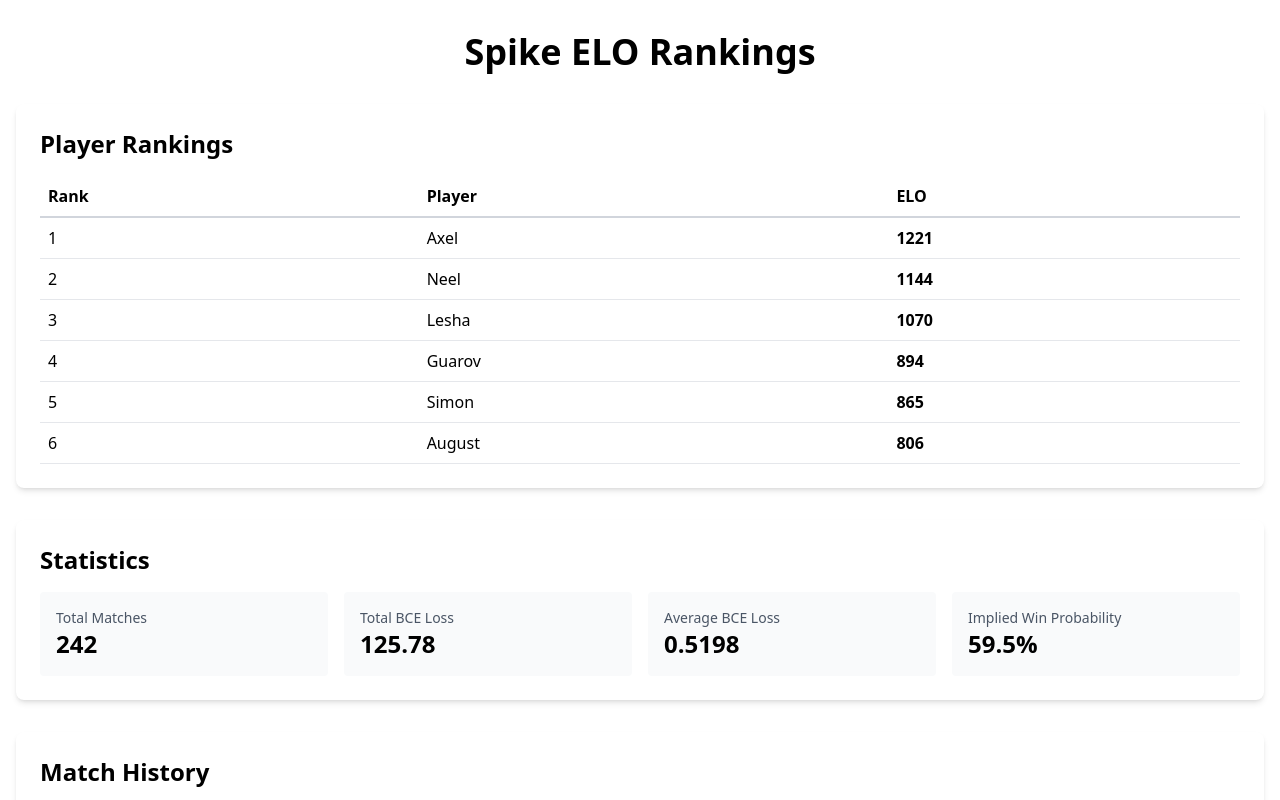
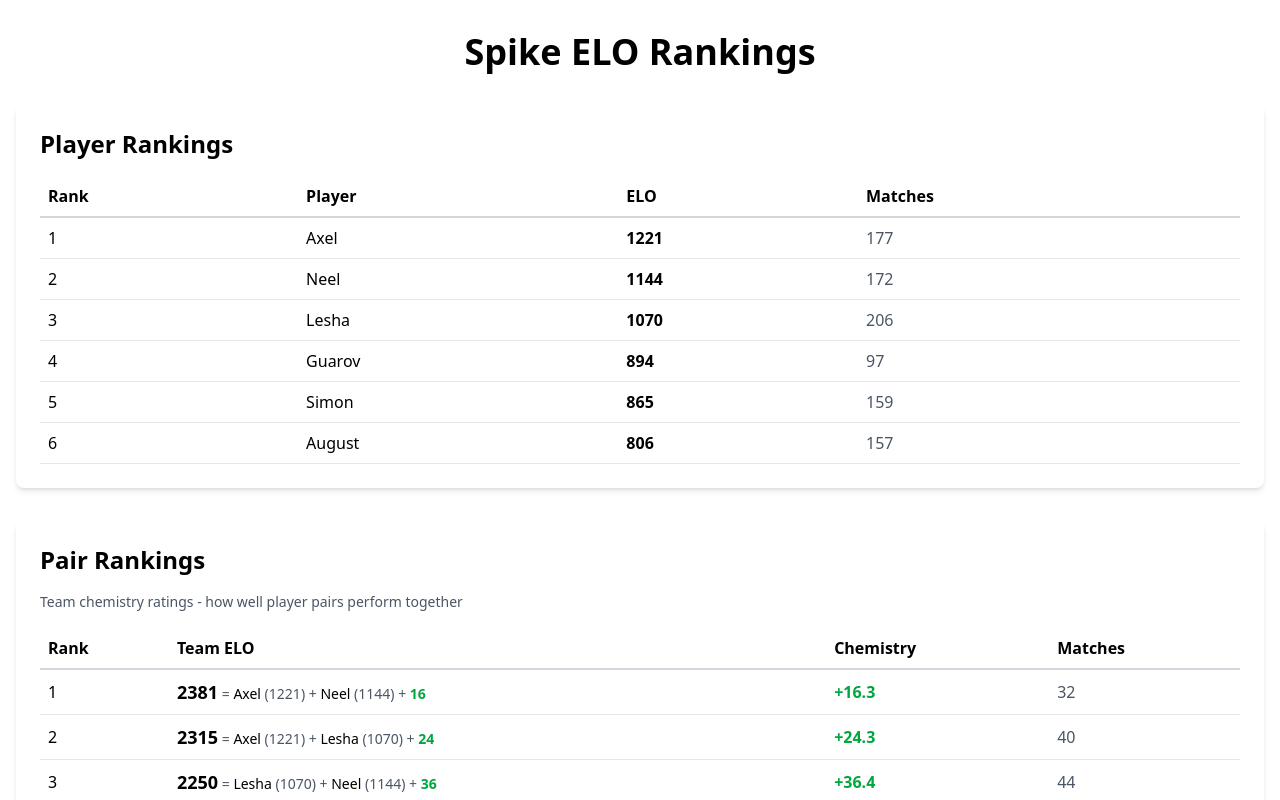
Before and after one commit to thetazero/spklo, a React (Vite) app: page / in a window 1280 px wide. Shown: the top 800 px of the page. Built offline with nearby package versions, Linux system fonts and the light colour scheme.

Commit message:
display things better

```diff
--- a/src/App.tsx
+++ b/src/App.tsx
@@ -3,6 +3,8 @@ import { loadMatches } from './data/load'
 import { createEngine, type EngineAndMatches } from './engine/main'
 import { MatchTable } from './components/MatchTable'
 import { StatisticsCard } from './components/StatisticsCard'
+import { PlayerRankings } from './components/PlayerRankings'
+import { PairRankings } from './components/PairRankings'
 
 function App() {
   const [engineData, setEngineData] = useState<EngineAndMatches | null>(null)
@@ -28,34 +30,13 @@ function App() {
   if (error) return <div className="p-8 text-red-600">Error: {error}</div>
   if (!engineData) return <div className="p-8">No data</div>
 
-  const sortedPlayers = Object.entries(engineData.engine.elos)
-    .sort(([, a], [, b]) => b - a)
-
   return (
     <div className="container mx-auto px-4 py-8">
       <h1 className="text-4xl font-bold mb-8 text-center">Spike ELO Rankings</h1>
 
-      <div className="bg-white rounded-lg shadow-md p-6 mb-8">
-        <h2 className="text-2xl font-semibold mb-4">Player Rankings</h2>
-        <table className="w-full">
-          <thead>
-            <tr className="border-b-2 border-gray-300">
-              <th className="p-2 text-left">Rank</th>
-              <th className="p-2 text-left">Player</th>
-              <th className="p-2 text-left">ELO</th>
-            </tr>
-          </thead>
-          <tbody>
-            {sortedPlayers.map(([player, elo], index) => (
-              <tr key={player} className="border-b border-gray-200">
-                <td className="p-2">{index + 1}</td>
-                <td className="p-2 font-medium">{player}</td>
-                <td className="p-2 font-semibold">{Math.round(elo)}</td>
-              </tr>
-            ))}
-          </tbody>
-        </table>
-      </div>
+      <PlayerRankings engine={engineData.engine} />
+
+      <PairRankings engine={engineData.engine} />
 
       <StatisticsCard
         totalMatches={engineData.analyzedMatches.length}
--- a/src/components/MatchTable.tsx
+++ b/src/components/MatchTable.tsx
@@ -20,10 +20,6 @@ export function MatchTable({ matches }: MatchTableProps) {
 
   const getPlayerElo = (player: PlayerName, analysis: MatchAnalysis): number => {
     return analysis.beforeElos[player] || 1000
-  }
-
-  const getCombinedTeamElo = (team: Set<PlayerName>, analysis: MatchAnalysis): number => {
-    return Array.from(team).reduce((sum, player) => sum + getPlayerElo(player, analysis), 0)
   }
 
   const formatPercent = (value: number): string => {
--- /dev/null
+++ b/src/components/PairRankings.tsx
@@ -0,0 +1,84 @@
+import type { Engine } from '../engine/main'
+
+interface PairRankingsProps {
+  engine: Engine
+}
+
+export function PairRankings({ engine }: PairRankingsProps) {
+  // Convert pairwise adjustments to array and sort by combined ELO
+  const pairRankings = Array.from(engine.pairwiseAdjustments.entries())
+    .map(([key, value]) => {
+      const [player1, player2] = key.split(':')
+      const matchCount = engine.getPairMatchCount(player1, player2)
+      const player1Elo = Math.round(engine.getElo(player1))
+      const player2Elo = Math.round(engine.getElo(player2))
+      const combinedElo = player1Elo + player2Elo + Math.round(value)
+      return {
+        player1,
+        player2,
+        adjustment: value,
+        matchCount,
+        player1Elo,
+        player2Elo,
+        combinedElo
+      }
+    })
+    .sort((a, b) => b.combinedElo - a.combinedElo)
+
+  if (pairRankings.length === 0) {
+    return null
+  }
+
+  return (
+    <div className="bg-white rounded-lg shadow-md p-6 mb-8">
+      <h2 className="text-2xl font-semibold mb-4">Pair Rankings</h2>
+      <p className="text-sm text-gray-600 mb-4">
+        Team chemistry ratings - how well player pairs perform together
+      </p>
+      <table className="w-full">
+        <thead>
+          <tr className="border-b-2 border-gray-300">
+            <th className="p-2 text-left">Rank</th>
+            <th className="p-2 text-left">Team ELO</th>
+            <th className="p-2 text-left">Chemistry</th>
+            <th className="p-2 text-left">Matches</th>
+          </tr>
+        </thead>
+        <tbody>
+          {pairRankings.map((pair, index) => (
+            <tr key={`${pair.player1}:${pair.player2}`} className="border-b border-gray-200">
+              <td className="p-2">{index + 1}</td>
+              <td className="p-2">
+                <div className="text-sm">
+                  <span className="font-bold text-lg">{pair.combinedElo}</span>
+                  <span className="text-gray-600"> = </span>
+                  <span className="font-medium">{pair.player1}</span>
+                  <span className="text-gray-600"> ({pair.player1Elo}) + </span>
+                  <span className="font-medium">{pair.player2}</span>
+                  <span className="text-gray-600"> ({pair.player2Elo}) + </span>
+                  <span className={`font-semibold ${
+                    pair.adjustment > 0 ? 'text-green-600' :
+                    pair.adjustment < 0 ? 'text-red-600' :
+                    'text-gray-600'
+                  }`}>
+                    {Math.round(pair.adjustment)}
+                  </span>
+                </div>
+              </td>
+              <td className="p-2">
+                <span className={`font-semibold ${
+                  pair.adjustment > 0 ? 'text-green-600' :
+                  pair.adjustment < 0 ? 'text-red-600' :
+                  'text-gray-600'
+                }`}>
+                  {pair.adjustment > 0 ? '+' : ''}{pair.adjustment.toFixed(1)}
+                </span>
+              </td>
+              <td className="p-2 text-gray-600">{pair.matchCount}</td>
+            </tr>
+          ))}
+        </tbody>
+      </table>
+    </div>
+  )
+}
--- /dev/null
+++ b/src/components/PlayerRankings.tsx
@@ -0,0 +1,36 @@
+import type { Engine } from '../engine/main'
+
+interface PlayerRankingsProps {
+  engine: Engine
+}
+
+export function PlayerRankings({ engine }: PlayerRankingsProps) {
+  const sortedPlayers = Object.entries(engine.elos)
+    .sort(([, a], [, b]) => b - a)
+
+  return (
+    <div className="bg-white rounded-lg shadow-md p-6 mb-8">
+      <h2 className="text-2xl font-semibold mb-4">Player Rankings</h2>
+      <table className="w-full">
+        <thead>
+          <tr className="border-b-2 border-gray-300">
+            <th className="p-2 text-left">Rank</th>
+            <th className="p-2 text-left">Player</th>
+            <th className="p-2 text-left">ELO</th>
+            <th className="p-2 text-left">Matches</th>
+          </tr>
+        </thead>
+        <tbody>
+          {sortedPlayers.map(([player, elo], index) => (
+            <tr key={player} className="border-b border-gray-200">
+              <td className="p-2">{index + 1}</td>
+              <td className="p-2 font-medium">{player}</td>
+              <td className="p-2 font-semibold">{Math.round(elo)}</td>
+              <td className="p-2 text-gray-600">{engine.getMatchCount(player)}</td>
+            </tr>
+          ))}
+        </tbody>
+      </table>
+    </div>
+  )
+}
--- a/src/engine/main.ts
+++ b/src/engine/main.ts
@@ -15,6 +15,7 @@ export class Engine {
     bceLoss: number;
     matchCounts: { [key in PlayerName]: number };
     pairwiseAdjustments: Map<string, number>;
+    pairMatchCounts: Map<string, number>;
     highK: number;
     normalK: number;
     highKMatchCount: number;
@@ -30,6 +31,7 @@ export class Engine {
         this.bceLoss = 0;
         this.matchCounts = {};
         this.pairwiseAdjustments = new Map();
+        this.pairMatchCounts = new Map();
         this.highK = highK;
         this.normalK = normalK;
         this.highKMatchCount = highKMatchCount;
@@ -54,6 +56,10 @@ export class Engine {
 
     getPairwiseAdjustment(player1: PlayerName, player2: PlayerName): number {
         return this.pairwiseAdjustments.get(this.getPairwiseKey(player1, player2)) || 0;
+    }
+
+    getPairMatchCount(player1: PlayerName, player2: PlayerName): number {
+        return this.pairMatchCounts.get(this.getPairwiseKey(player1, player2)) || 0;
     }
 
     getCombinedElo(players: Set<PlayerName>): number {
@@ -125,18 +131,21 @@ export class Engine {
             this.matchCounts[player] = this.getMatchCount(player) + 1;
         }
 
-        // Update pairwise adjustments for teammate pairs
+        // Update pairwise adjustments and match counts for teammate pairs
         // Since we have exactly 2 players per team, there's only one pair per team
         const pairwiseDelta = eloChange * this.pairwiseFactor;
-        if (this.pairwiseFactor > 0) {
+
         // Update winning team pair
         const winnerCurrentAdj = this.getPairwiseAdjustment(winner1, winner2);
+        const winnerPairCount = this.getPairMatchCount(winner1, winner2);
         this.pairwiseAdjustments.set(winnerKey, winnerCurrentAdj + pairwiseDelta);
+        this.pairMatchCounts.set(winnerKey, winnerPairCount + 1);
 
         // Update losing team pair
         const loserCurrentAdj = this.getPairwiseAdjustment(loser1, loser2);
+        const loserPairCount = this.getPairMatchCount(loser1, loser2);
         this.pairwiseAdjustments.set(loserKey, loserCurrentAdj - pairwiseDelta);
-        }
+        this.pairMatchCounts.set(loserKey, loserPairCount + 1);
 
         return {
             eloChange,
```
Lines whose indentation alone changed are shown as unchanged.
